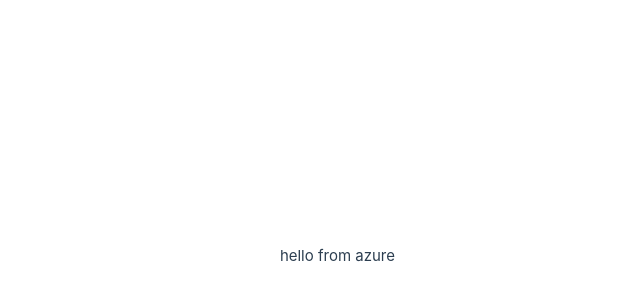
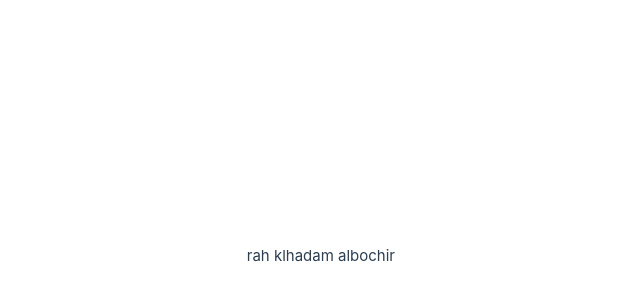
Before and after one commit to salaheddinebenmansour/salah-test, a Vue app in the folder frontend/: page / in a window 1280 px wide. Shown: the part 144-444 px from the top of the page, without its empty margins (245-885 px from the left). Built offline with nearby package versions, Linux system fonts and the light colour scheme.

Commit message:
test with azour09

```diff
--- a/frontend/src/App.vue
+++ b/frontend/src/App.vue
@@ -3,7 +3,7 @@ import HelloWorld from './components/HelloWorld.vue'
 </script>
 
 <template>
- hello from azure
+ rah klhadam albochir
 </template>
 
 <style scoped>
```
